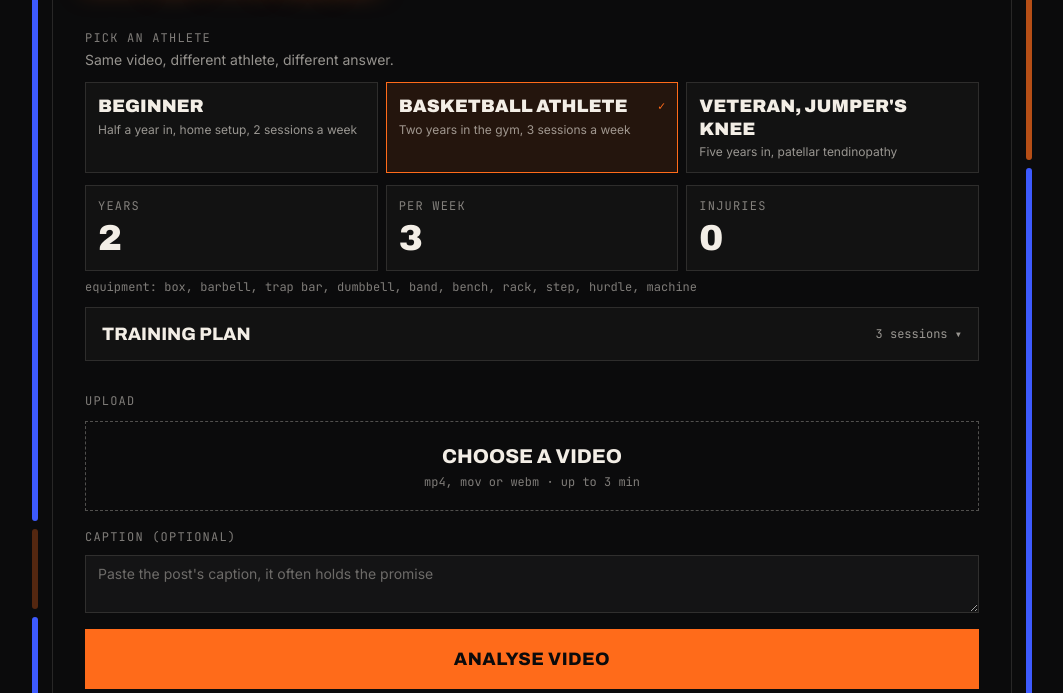
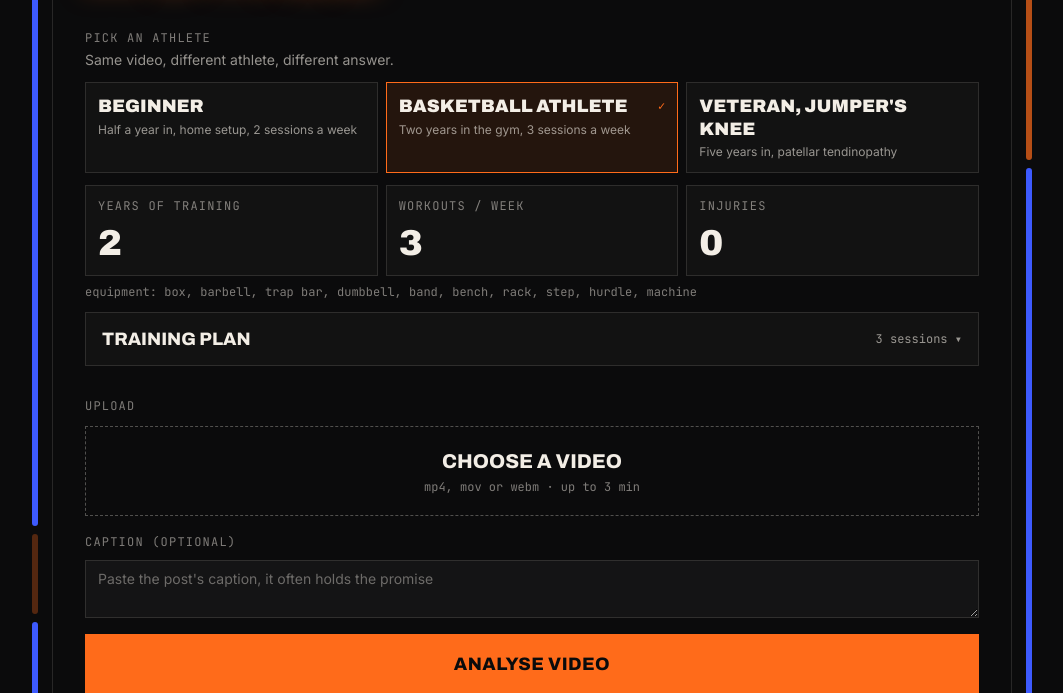
Before and after one commit to iblametitus/hangtime, a FastAPI app: page /demo in a window 1280 px wide. Shown: the part 287-980 px from the top of the page, without its empty margins (108-1171 px from the left). Run offline with FastAPI, Linux system fonts and the light colour scheme; some libraries are stand-ins or nearby versions.

Commit message:
Demo page: clearer athlete labels (years of training, workouts per week)
Co-Authored-By: Claude Opus 5.5 <noreply@anthropic.com>

```diff
--- a/app/templates/demo.html
+++ b/app/templates/demo.html
@@ -25,9 +25,9 @@
   </div>
 
   <div class="mt-3 grid grid-cols-3 gap-2">
-    <div class="panel p-3"><p class="label">Years</p><p class="display mt-1 text-4xl">{{ "%g"|format(profile.training_age_years) }}</p></div>
-    <div class="panel p-3"><p class="label">Per week</p><p class="display mt-1 text-4xl">{{ profile.sessions_per_week }}</p></div>
-    <div class="panel p-3"><p class="label">Injuries</p><p class="display mt-1 text-4xl {% if profile.injuries %}text-amber-200{% endif %}">{{ profile.injuries|length }}</p></div>
+    <div class="panel flex flex-col justify-between p-3"><p class="label leading-snug">Years of training</p><p class="display mt-2 text-4xl">{{ "%g"|format(profile.training_age_years) }}</p></div>
+    <div class="panel flex flex-col justify-between p-3"><p class="label leading-snug">Workouts / week</p><p class="display mt-2 text-4xl">{{ profile.sessions_per_week }}</p></div>
+    <div class="panel flex flex-col justify-between p-3"><p class="label leading-snug">Injuries</p><p class="display mt-2 text-4xl {% if profile.injuries %}text-amber-200{% endif %}">{{ profile.injuries|length }}</p></div>
   </div>
   <p class="mt-2 font-mono text-xs text-cream/50">
     {% if profile.injuries %}<span class="text-amber-200">{{ profile.injuries|join(", ")|replace("_", " ") }}</span> · {% endif %}equipment: {{ profile.equipment|reject("equalto", "none")|join(", ")|replace("_", " ") }}
```
